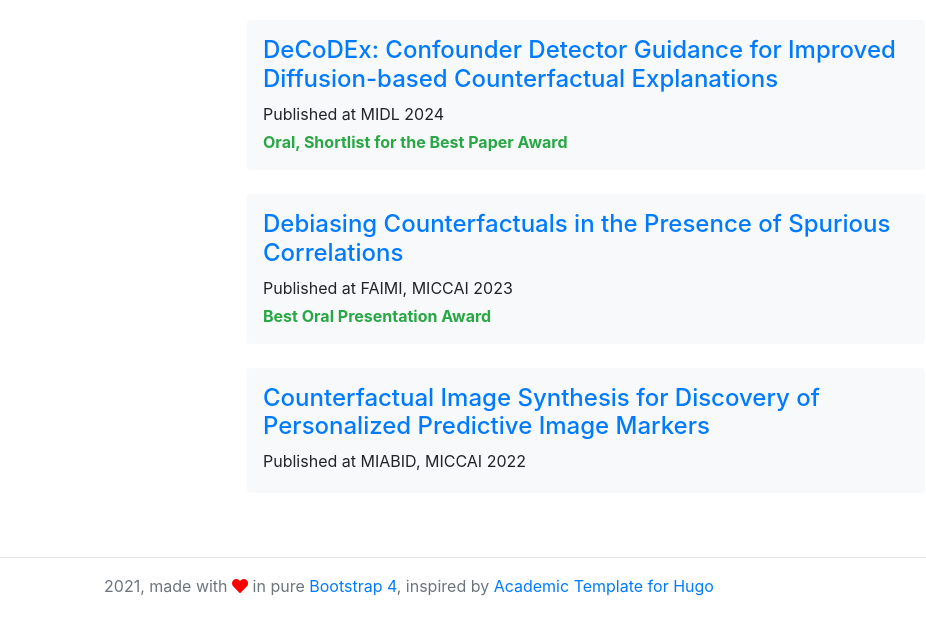
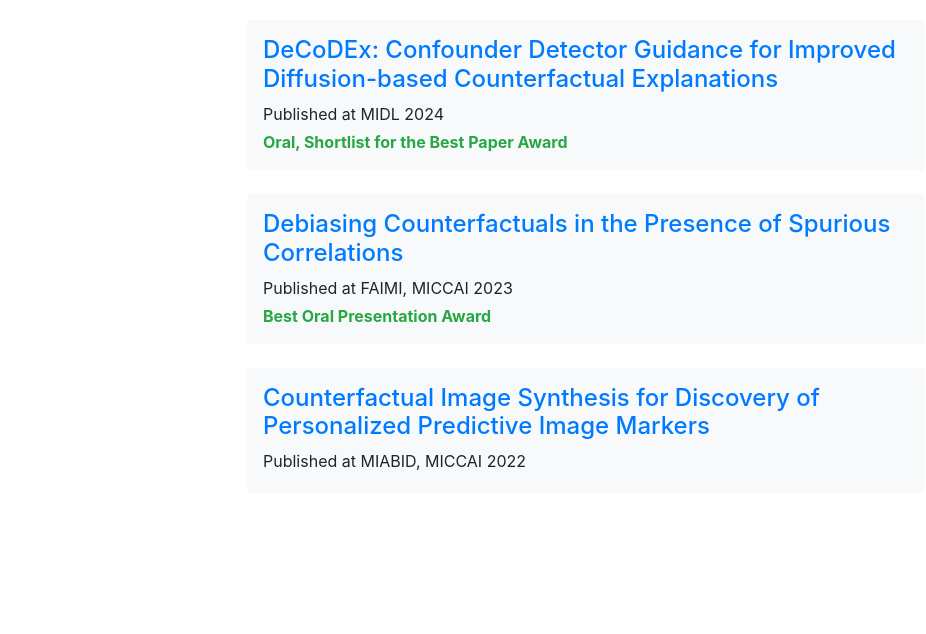
Before and after one commit to Amarkr1/amarkr1.github.io, a plain HTML site: page index.html in a window 1280 px wide. Shown: the part 1475-2109 px from the top of the page, without its empty margins (231-1157 px from the left). After the commit the page ends 2036 px from the top, so only its background shows below. Drawn offline with nearby package versions, Linux system fonts and the light colour scheme; some icons are missing.

Commit message:
Update index.html

```diff
--- a/index.html
+++ b/index.html
@@ -285,15 +285,7 @@
     </div>
 </div>
 
-    <!-- Footer divider -->
-    <div class="row">
-        <div class="col-md-12">
-            <hr />
-            <p class="text-center text-muted ml-3 mr-3">
-                2021, made with <i class="fa fa-heart" style="color:red" aria-hidden="true"></i> in pure <a href="https://getbootstrap.com/">Bootstrap 4</a>, inspired by <a href="https://github.com/wowchemy/starter-academic">Academic Template for Hugo</a>
-            </p>
-        </div>
-    </div>
+
 </div>
 </body>
 </html>
```
